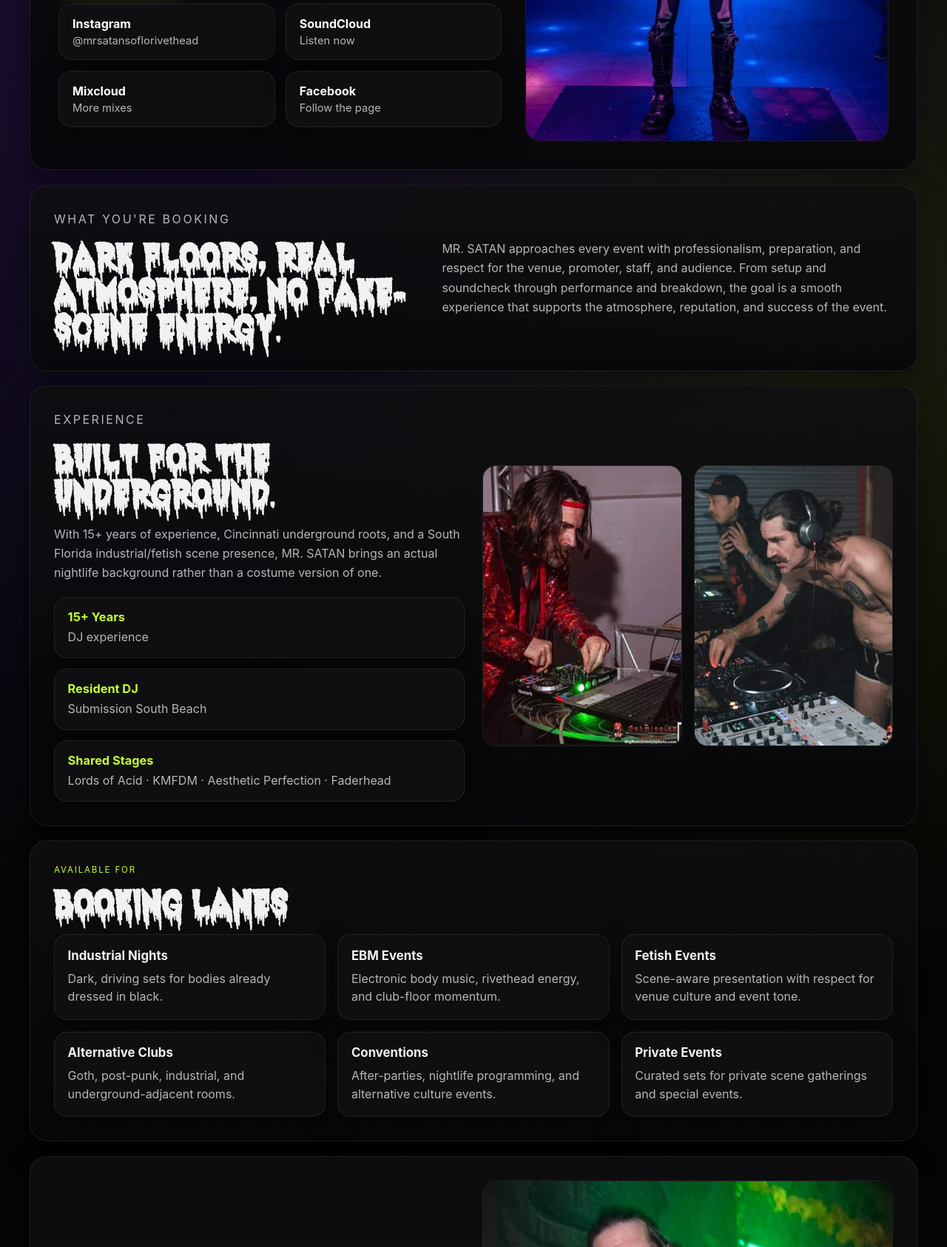
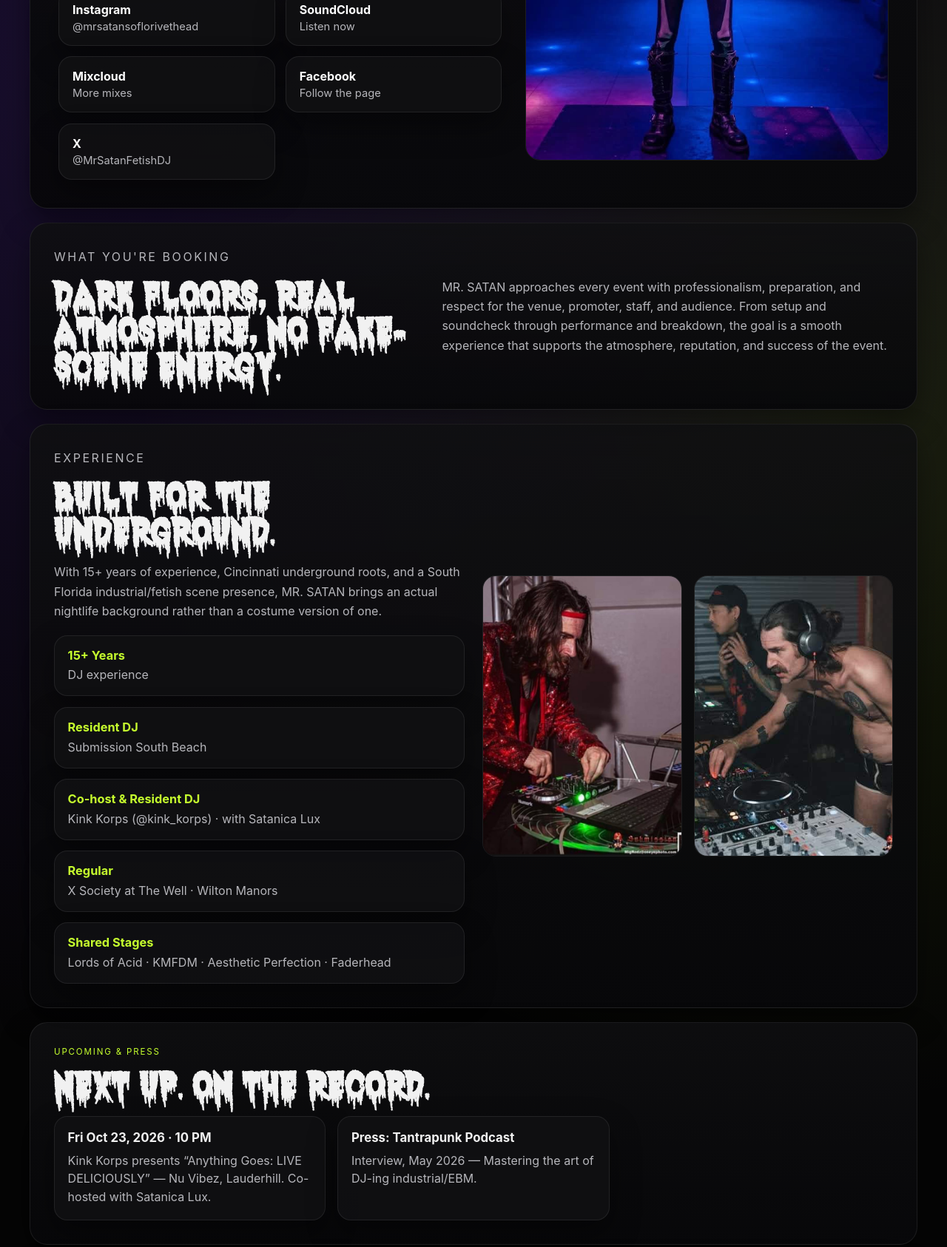
Before and after one commit to krystal929-afk/Mr.Satan-EPK, a plain HTML site: page index.html in a window 1280 px wide. Shown: the part 580-2266 px from the top of the page at 74% size. Drawn offline with Linux system fonts and the light colour scheme.

Commit message:
EPK: add Kink Korps co-host, X Society credit, darkwave, Oct 23 date, Tantrapunk press, X link (local, not pushed)

```diff
--- a/index.html
+++ b/index.html
@@ -3,10 +3,10 @@
 <head>
   <meta charset="utf-8">
   <meta name="viewport" content="width=device-width, initial-scale=1">
-  <title>MR. SATAN | Industrial / EBM / Fetish DJ</title>
-  <meta name="description" content="MR. SATAN is a South Florida Industrial / EBM / Fetish DJ available for industrial nights, EBM events, fetish parties, alternative clubs, conventions, and private events.">
+  <title>MR. SATAN | Industrial / EBM / Darkwave / Fetish DJ</title>
+  <meta name="description" content="MR. SATAN is a South Florida Industrial / EBM / Darkwave / Fetish DJ available for industrial nights, EBM events, fetish parties, alternative clubs, conventions, and private events.">
   <meta property="og:title" content="MR. SATAN | Plays good music">
-  <meta property="og:description" content="Industrial / EBM / Fetish DJ based in South Florida. Booking inquiries: mrsatanplaysgoodmusic@gmail.com">
+  <meta property="og:description" content="Industrial / EBM / Darkwave / Fetish DJ based in South Florida. Booking inquiries: mrsatanplaysgoodmusic@gmail.com">
   <meta property="og:type" content="website">
   <meta name="theme-color" content="#000000">
   <link rel="stylesheet" href="styles.css">
@@ -18,6 +18,7 @@
     <nav class="nav" aria-label="Primary navigation">
       <a href="#socials">Socials</a>
       <a href="#experience">Experience</a>
+      <a href="#upcoming">Upcoming</a>
       <a href="#gallery">Photos</a>
     </nav>
   </header>
@@ -26,8 +27,8 @@
     <section class="hero section-shell">
       <div class="hero-copy">
         <img class="hero-logo" src="assets/logo-purple.png" alt="MR. SATAN logo with Plays Good Music">
-        <h1 class="sr-only">MR. SATAN — Industrial / EBM / Fetish DJ</h1>
-        <p class="hero-tagline">Industrial / EBM / Fetish · South Florida</p>
+        <h1 class="sr-only">MR. SATAN — Industrial / EBM / Darkwave / Fetish DJ</h1>
+        <p class="hero-tagline">Industrial / EBM / Darkwave / Fetish · South Florida</p>
         <p class="lead">Long-running underground DJ presence with roots in the Cincinnati scene and an established South Florida industrial / fetish nightlife identity.</p>
 
         <div class="hero-actions">
@@ -51,6 +52,10 @@
           <a class="quick-card" href="https://www.facebook.com/mrsatan6969" target="_blank" rel="noopener">
             <strong>Facebook</strong>
             <span>Follow the page</span>
+          </a>
+          <a class="quick-card" href="https://x.com/MrSatanFetishDJ" target="_blank" rel="noopener">
+            <strong>X</strong>
+            <span>@MrSatanFetishDJ</span>
           </a>
         </div>
       </div>
@@ -84,6 +89,14 @@
             <span>Submission South Beach</span>
           </div>
           <div class="stat-card">
+            <strong>Co-host &amp; Resident DJ</strong>
+            <span>Kink Korps (<a href="https://www.instagram.com/kink_korps" target="_blank" rel="noopener">@kink_korps</a>) · with Satanica Lux</span>
+          </div>
+          <div class="stat-card">
+            <strong>Regular</strong>
+            <span>X Society at The Well · Wilton Manors</span>
+          </div>
+          <div class="stat-card">
             <strong>Shared Stages</strong>
             <span>Lords of Acid · KMFDM · Aesthetic Perfection · Faderhead</span>
           </div>
@@ -93,6 +106,18 @@
       <div class="stacked-photos">
         <img src="assets/dj-red-jacket.jpg" alt="MR. SATAN DJing in a red jacket.">
         <img src="assets/dj-set.jpg" alt="MR. SATAN DJing shirtless at a set.">
+      </div>
+    </section>
+
+    <section id="upcoming" class="section-shell cards-section">
+      <div class="section-heading">
+        <p class="eyebrow">Upcoming &amp; Press</p>
+        <h2>Next up. On the record.</h2>
+      </div>
+
+      <div class="booking-lanes">
+        <article><h3>Fri Oct 23, 2026 · 10 PM</h3><p>Kink Korps presents &ldquo;Anything Goes: LIVE DELICIOUSLY&rdquo; &mdash; Nu Vibez, Lauderhill. Co-hosted with Satanica Lux.</p></article>
+        <article><h3>Press: Tantrapunk Podcast</h3><p>Interview, May 2026 &mdash; <a href="https://open.substack.com/pub/tantrapunk/p/mastering-the-art-of-dj-ing-industrialebm" target="_blank" rel="noopener">Mastering the art of DJ-ing industrial/EBM</a>.</p></article>
       </div>
     </section>
 
@@ -106,7 +131,7 @@
         <article><h3>Industrial Nights</h3><p>Dark, driving sets for bodies already dressed in black.</p></article>
         <article><h3>EBM Events</h3><p>Electronic body music, rivethead energy, and club-floor momentum.</p></article>
         <article><h3>Fetish Events</h3><p>Scene-aware presentation with respect for venue culture and event tone.</p></article>
-        <article><h3>Alternative Clubs</h3><p>Goth, post-punk, industrial, and underground-adjacent rooms.</p></article>
+        <article><h3>Alternative Clubs</h3><p>Goth, darkwave, post-punk, industrial, and underground-adjacent rooms.</p></article>
         <article><h3>Conventions</h3><p>After-parties, nightlife programming, and alternative culture events.</p></article>
         <article><h3>Private Events</h3><p>Curated sets for private scene gatherings and special events.</p></article>
       </div>
@@ -210,11 +235,13 @@
   </main>
 
   <footer class="site-footer">
-    <p>MR. SATAN · Industrial / EBM / Fetish · South Florida</p>
+    <p>MR. SATAN · Industrial / EBM / Darkwave / Fetish · South Florida</p>
     <p class="footer-links">
       <a href="https://www.instagram.com/mrsatansoflorivethead" target="_blank" rel="noopener">Instagram</a>
       <a href="https://on.soundcloud.com/kvpbT2svFTk2KaP1HN" target="_blank" rel="noopener">SoundCloud</a>
       <a href="https://www.mixcloud.com/Mrsatan_Phucks/" target="_blank" rel="noopener">Mixcloud</a>
+      <a href="https://www.facebook.com/mrsatan6969" target="_blank" rel="noopener">Facebook</a>
+      <a href="https://x.com/MrSatanFetishDJ" target="_blank" rel="noopener">X</a>
       <a href="mailto:mrsatanplaysgoodmusic@gmail.com">Email</a>
     </p>
   </footer>
```
